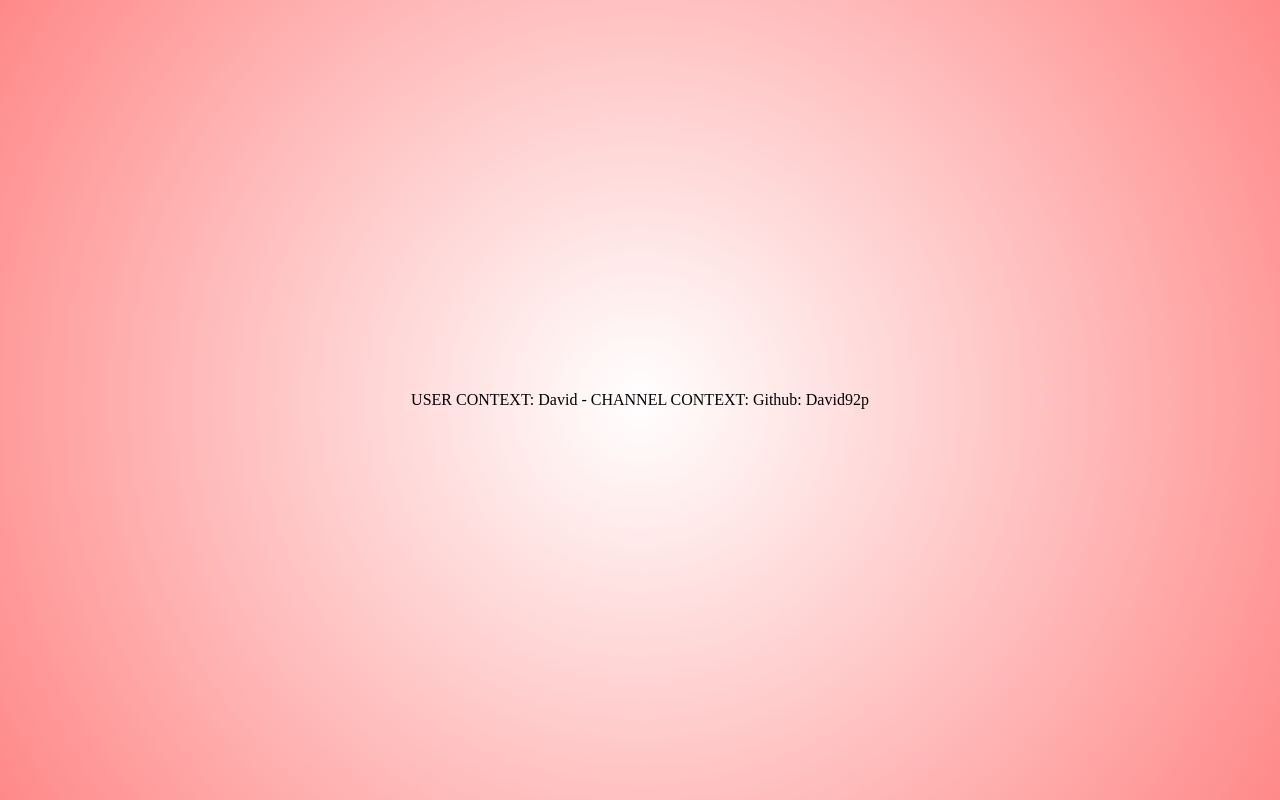
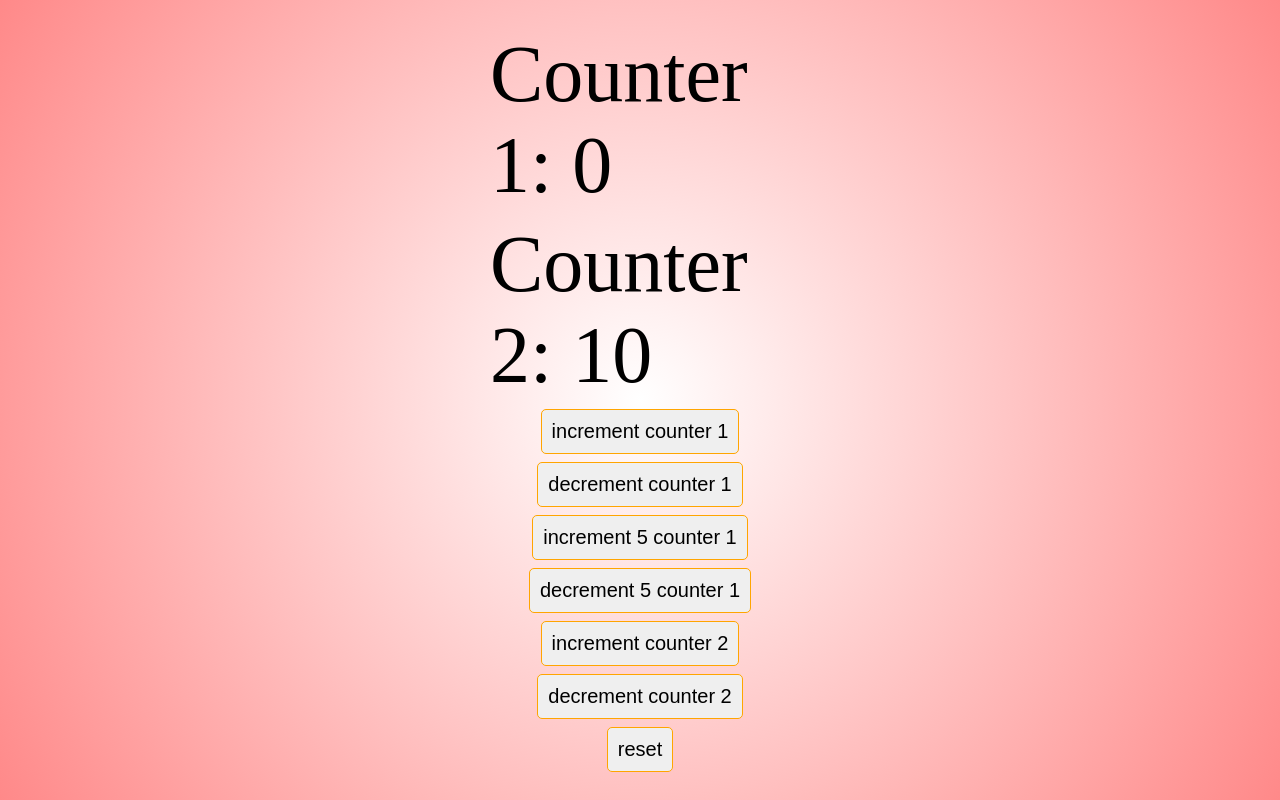
Before and after one commit to David92p/React-Hooks, a React (Vite) app: page / in a window 1280 px wide. Built offline with nearby package versions, Linux system fonts and the light colour scheme; the HTML template or start-up script is replaced by a standard one.

Commit message:
first commit useReducer

```diff
--- a/src/App.jsx
+++ b/src/App.jsx
@@ -1,22 +1,13 @@
 // style
-import { createContext } from "react"
 import "./App.css"
-import { ComponentA } from "./components"
-
-// Inziamo creando un context con il metodo createContext
-export const USERCONTEXT = createContext()
-export const CHANNELCONTEXT = createContext()
+import {CounterOne, CounterTwo} from "./components"
 
 function App() {
 
   return (
     <div style={container}>
-      {/* Racchiudiamo il componente principale che utilizzerà il context tramite un provider e forniamo il suo valore  */}
-      <USERCONTEXT.Provider value={"David"}>
-        <CHANNELCONTEXT.Provider value={{github:"David92p"}}>
-          <ComponentA/>
-        </CHANNELCONTEXT.Provider>
-      </USERCONTEXT.Provider>
+      {/* <CounterOne/> */}
+      <CounterTwo />
     </div>
   )
 }
--- a/src/components/ComponentA.jsx
+++ /dev/null
@@ -1,12 +0,0 @@
-
-import ComponentB from './ComponentB'
-
-const ComponentA = () => {
-  return (
-    <div>
-      <ComponentB />
-    </div>
-  )
-}
-
-export default ComponentA
--- a/src/components/ComponentB.jsx
+++ /dev/null
@@ -1,11 +0,0 @@
-import ComponentC from './ComponentC'
-
-const ComponentB = () => {
-  return (
-    <div>
-      <ComponentC/>
-    </div>
-  )
-}
-
-export default ComponentB
--- a/src/components/ComponentC.jsx
+++ /dev/null
@@ -1,11 +0,0 @@
-import ComponentD from './ComponentD'
-
-const ComponentC = () => {
-  return (
-    <div>
-      <ComponentD/>
-    </div>
-  )
-}
-
-export default ComponentC
--- a/src/components/ComponentD.jsx
+++ /dev/null
@@ -1,19 +0,0 @@
-// import useContext Hook
-import { useContext } from "react"
-// importiamo il context necessario nell'utilizzo di questo componente
-import { USERCONTEXT, CHANNELCONTEXT } from "../App"
-
-const ComponentD = () => {
-	// richiamiamo hook useContext passando il context creato nel componente principale - restituisce il value del Context
-	const USER = useContext(USERCONTEXT)
-	const CHANNEL = useContext(CHANNELCONTEXT)
-
-  return (
-		// utiliziamo le proprietà in questo componente senza passare da tutti i componenti nella gerarchia utilizzando questo hook
-    <div>
-      USER CONTEXT: { USER } -  CHANNEL CONTEXT: { `Github: ${CHANNEL.github}` }
-    </div>
-  )
-}
-
-export default ComponentD
--- /dev/null
+++ b/src/components/CounterOne.jsx
@@ -0,0 +1,61 @@
+import { useReducer } from 'react'
+
+// stato iniziale da passare a useReducer
+const initialState = 0
+// funzione reducer da passare a useReducer
+// accetta due valori - lo stato corrente (state) e un istruzione da fare sullo stato (action)
+// restituisce sempre un valore
+const reducer = (state, action) => {
+	// utiliziamo Switch Statement per analizzare le azione da fare sullo stato
+	switch (action) {
+		case "increment":
+			return state + 1
+		case "decrement":
+			// in caso di state uguale a 0 ritorniamo 0 altrimenti decrementiamo il valore di 1, questo solo per non avere valori negativi
+			return state > 0 ? state - 1 : 0
+		case "reset":
+			return initialState
+		default:
+			// è consigliabile avere sempre un valore di default da restituire per evitare il blocco dell'applicazione
+			return state
+	}
+}
+
+const CounterOne = () => {
+	// proprio come useReducer possiamo destrutturare useReducer in due parametri
+	// count come valore di stato, dispach che accetta un'azione da eseguire nel reducer
+	const [count, dispatch] =  useReducer(reducer, initialState) //richiamiamo useReducer passando due argomenti, il primo è una funzione di reducer e il secondo uno state iniziale
+
+  return (
+    <div style={container}>
+			Count: { count }
+			{/* il click del bottone richiama la funzione dispatch di useReducer passando ad esso un'azione */}
+      <button onClick={() => dispatch("increment")} style={button}>increment</button>
+      <button onClick={() => dispatch("decrement")} style={button}>decrement</button>
+      <button onClick={() => dispatch("reset")} style={button}>reset</button>
+    </div>
+  )
+}
+
+export default CounterOne;
+
+// Style
+const container = {
+	display: "flex",
+	flexDirection: "column",
+	justifyContent: "center",
+	alignItems: "center",
+	gap: 8,
+	fontSize: "80px",
+	width: "300px",
+	height: "300px",
+	backgrounColor: "red",
+}
+
+const button = {
+	padding: "10px",
+	borderRadius: "5px",
+	border: "1px solid orange",
+	fontSize: "20px",
+	backgrounColor: "#f4ef89"
+}
--- /dev/null
+++ b/src/components/CounterTwo.jsx
@@ -0,0 +1,89 @@
+import { useReducer } from 'react'
+
+// stato iniziale inizializzato come un oggetto
+const initialState = {
+    firstCounter: 0,
+		secondCounter: 10
+}
+
+const reducer = (state, action) => {
+	// action è ora un oggetto accediamo quindi al type delle action
+	switch (action.type) {
+		// ogni type effettuerà una determinata azione sullo state, accediamo anche al valore delle action per incrementare o decrementare il valore
+		// è molto importante l'utilizzo dello spread operato di es6 per richiamare lo stato ed effettuare l'azione solamente sul valore indicato
+		case "increment":
+			return {...state, firstCounter: state.firstCounter + action.value}
+		case "decrement":
+			return {...state, firstCounter: state.firstCounter - action.value}
+		case "increment2":
+				return {...state, secondCounter: state.secondCounter + action.value}
+		case "decrement2":
+				return {...state, secondCounter: state.secondCounter - action.value}
+		case "reset":
+			return {...state, firstCounter: 0}
+		default:
+			return state
+	}
+}
+
+const CounterTwo = () => {
+	// proprio come useReducer possiamo destrutturare useReducer in due parametri
+	// count come valore di stato, dispach che accetta un'azione da eseguire nel reducer
+	const [count, dispatch] =  useReducer(reducer, initialState) //richiamiamo useReducer passando due argomenti, il primo è una funzione di reducer e il secondo uno state iniziale
+
+  return (
+    <div style={container}>
+			<div>
+				Counter 1: { count.firstCounter }
+			</div>
+			<div>
+				Counter 2: { count.secondCounter }
+			</div>
+      {/* il click del bottone richiama la funzione dispatch di useReducer ma questa volta passando un oggetto con proprietà type e value specifico*/}
+      <button
+				onClick={() => dispatch({type: "increment", value: 1})} style={button}>increment counter 1
+			</button>
+      <button
+				onClick={() => dispatch({type: "decrement", value: 1})} style={button}>decrement counter 1
+			</button>
+			<button
+				onClick={() => dispatch({type: "increment", value: 5})} style={button}>increment 5 counter 1
+			</button>
+      <button
+				onClick={() => dispatch({type: "decrement", value: 5})} style={button}>decrement 5 counter 1
+			</button>
+			<button
+				onClick={() => dispatch({type: "increment2", value: 1})} style={button}>increment counter 2
+			</button>
+      <button
+				onClick={() => dispatch({type: "decrement2", value: 1})} style={button}>decrement counter 2
+			</button>
+      <button
+				onClick={() => dispatch({type: "reset"})} style={button}>reset
+			</button>
+    </div>
+  )
+}
+
+export default CounterTwo;
+
+// Style
+const container = {
+	display: "flex",
+	flexDirection: "column",
+	justifyContent: "center",
+	alignItems: "center",
+	gap: 8,
+	fontSize: "80px",
+	width: "300px",
+	height: "300px",
+	backgrounColor: "red",
+}
+
+const button = {
+	padding: "10px",
+	borderRadius: "5px",
+	border: "1px solid orange",
+	fontSize: "20px",
+	backgrounColor: "#f4ef89"
+}
--- a/src/components/index.js
+++ b/src/components/index.js
@@ -1,6 +1,4 @@
-import ComponentA from "./ComponentA";
-import ComponentB from "./ComponentB";
-import ComponentC from "./ComponentC";
-import ComponentD from "./ComponentD";
+import CounterOne from "./CounterOne"
+import CounterTwo from "./CounterTwo"
 
-export { ComponentA, ComponentB, ComponentC, ComponentD }
+export { CounterOne, CounterTwo }
```
Also changed, not shown: src/assets/context.png (deleted), 1 other file (tests, documents, lock files or other folders).
